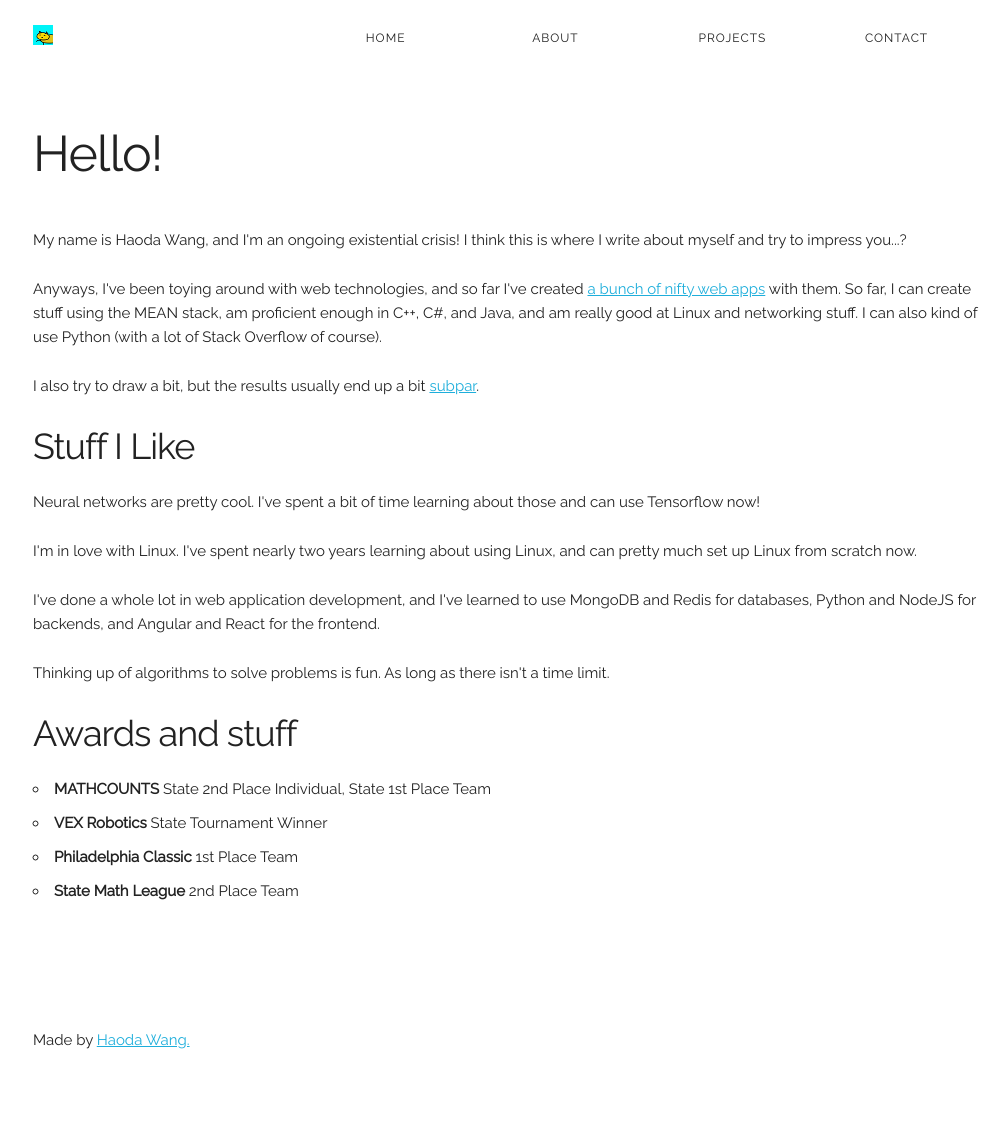
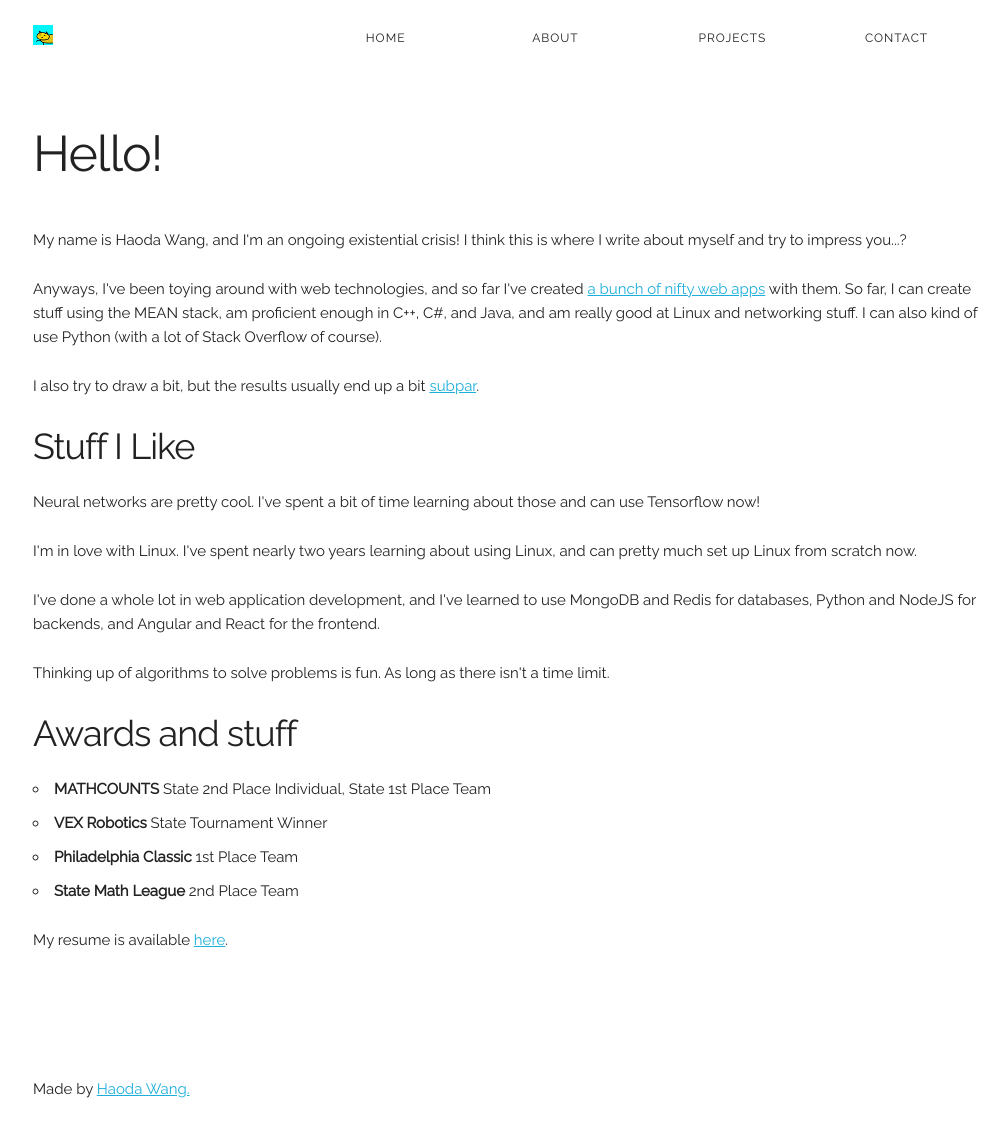
Before and after one commit to rootw4re/h313.github.io, a Jekyll site: the page built from about.html, in a window 1280 px wide. Shown: the whole page, without its empty margins (127-1134 px from the left). Built offline with Jekyll 4.4.1, drawn with Linux system fonts in a browser that asks for light colours; nearby versions of some CDN libraries; before the commit the page ends 1077 px from its top, so only the background shows below that.

Commit message:
add resume

```diff
--- a/about.html
+++ b/about.html
@@ -23,5 +23,6 @@ permalink: /about
       <li><b>Philadelphia Classic</b> 1st Place Team</li>
       <li><b>State Math League</b> 2nd Place Team</li>
     </ul>
+    <p>My resume is available <a href="{{ '/resume/resume.pdf' || prepend: site.baseurl }}">here</a>.</p>
   </div>
 </div>
```
